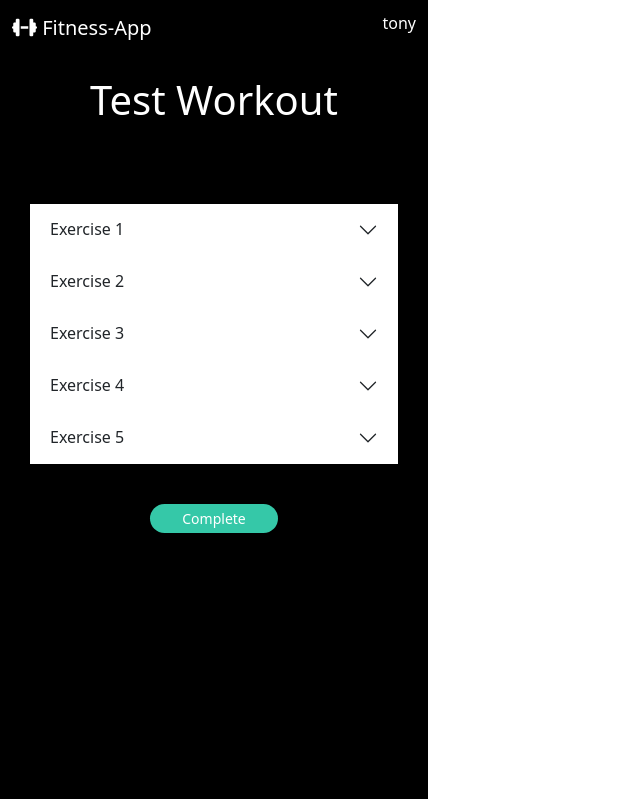
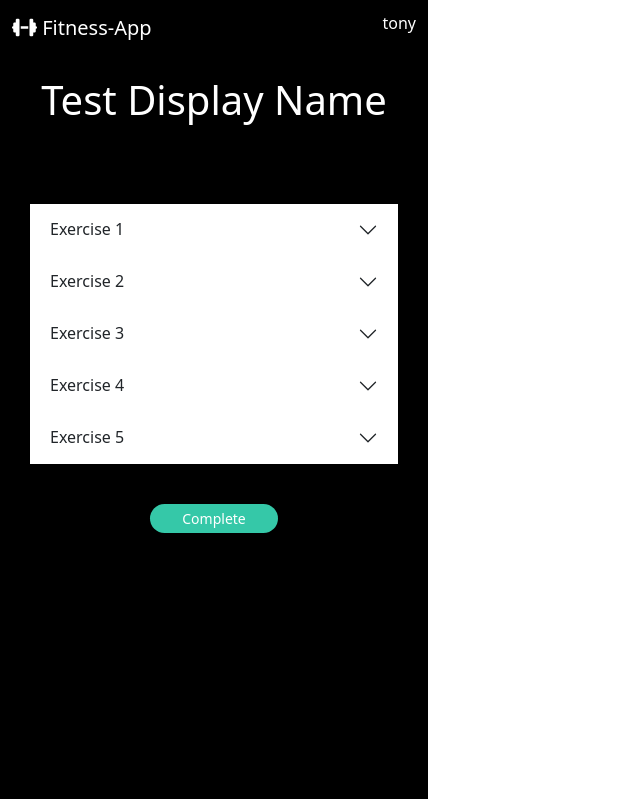
Before and after one commit to AnthonyLaneJr/fitness_app, a Django app: page /workouts/daily/test-workout in a window 1280 px wide. Shown: the top 799 px of the page, without its empty margins (0-640 px from the left). Run offline with Django 4.2, Linux system fonts and the light colour scheme; a user stored in the database is signed in; data comes from the database, SQL or seed files in the repository; both versions use the stored data as it was after the commit; some libraries are stand-ins or nearby versions.

Commit message:
display name change

```diff
--- a/requirements.txt
+++ b/requirements.txt
@@ -5,7 +5,6 @@ Django==4.1.1
 django-environ==0.9.0
 django-ses==3.2.0
 gunicorn==20.1.0
-heroku==0.1.4
 idna==3.3
 jmespath==1.0.1
 python-dateutil==2.8.2
--- a/templates/workout/daily_view.html
+++ b/templates/workout/daily_view.html
@@ -13,7 +13,7 @@
 </nav>
 
 <div class="daily">
-  <h1 class="exercisetitle">{{exercise}}</h1>
+  <h1 class="exercisetitle">{{exercise.display_name}}</h1>
 
   <div class="accordion accordion-flush" id="accordionFlushExample">
     <div class="accordion-item">
```
Also changed, not shown: db.sqlite3.
